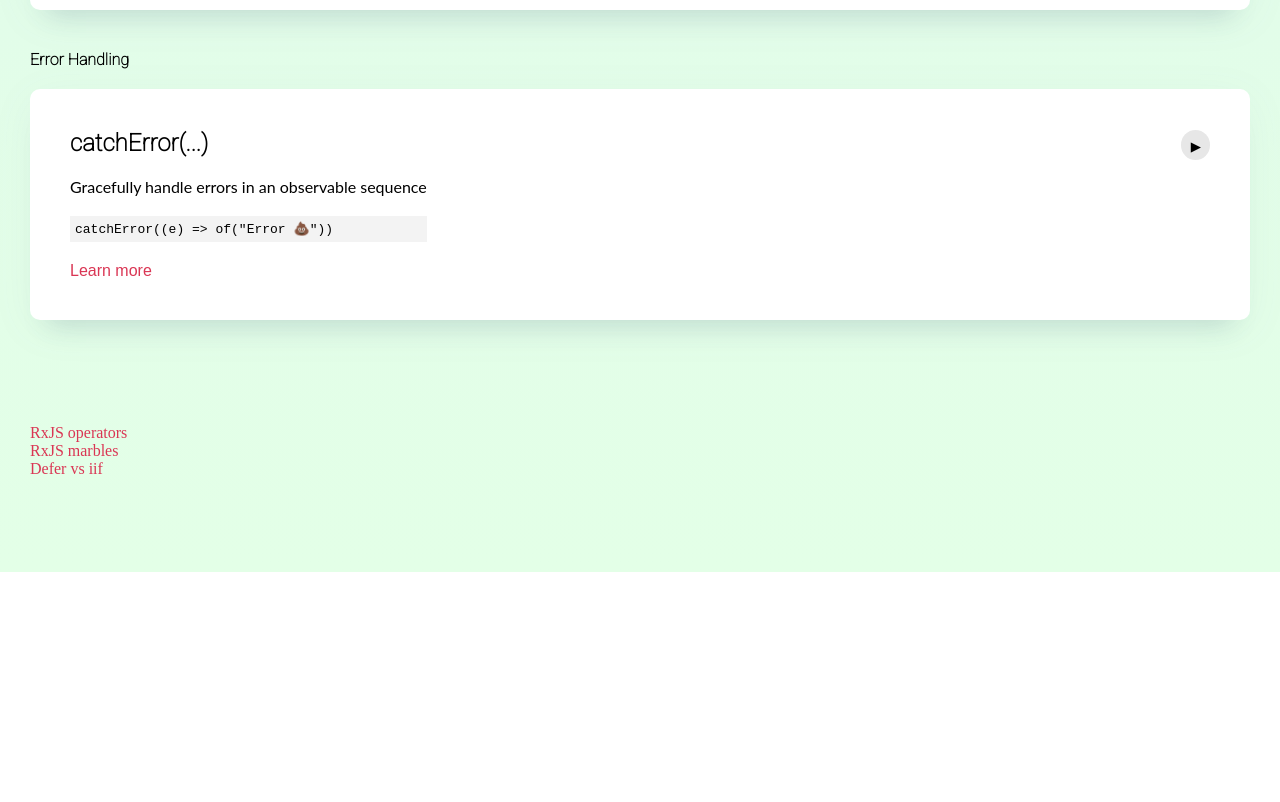
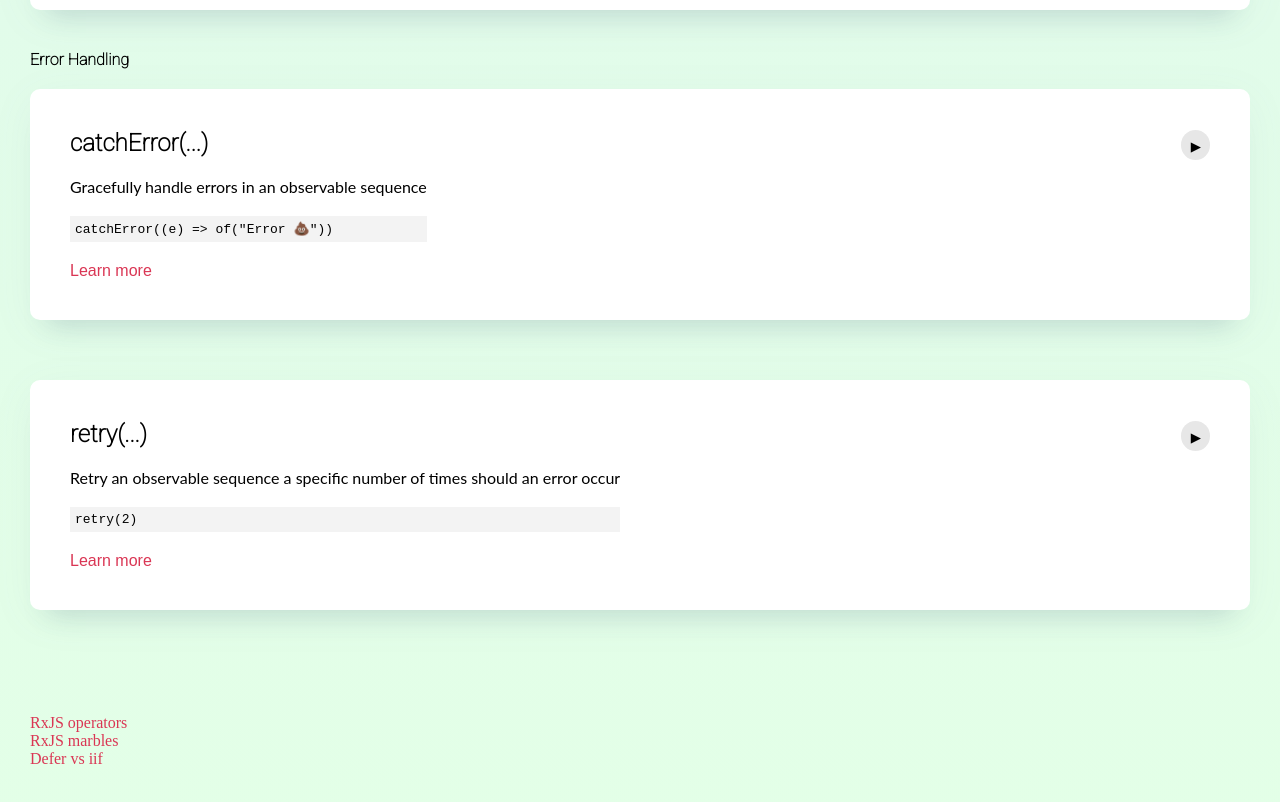
Before and after one commit to mo-sharif/angular-rxjs-operators, an Angular app: page / in a window 1280 px wide. Shown: the part 5877-6679 px from the top of the page. Before the commit the page ends 6449 px from the top, so only its background shows below. Built offline with nearby package versions, Linux system fonts and the light colour scheme; a web font is replaced by a local one.

Commit message:
2 files modified

```diff
--- a/src/app/app.component.ts
+++ b/src/app/app.component.ts
@@ -121,7 +121,15 @@ export class AppComponent {
       desc: "Gracefully handle errors in an observable sequence",
       name: "catchError(...)",
       link:
-        "https://www.learnrxjs.io/learn-rxjs/operators/combination/withlatestfrom",
+        "https://www.learnrxjs.io/learn-rxjs/operators/error_handling/catch",
+    },
+    {
+      action: () => this.dataService._retry(2),
+      code: `retry(2)`,
+      desc: "Retry an observable sequence a specific number of times should an error occur",
+      name: "retry(...)",
+      link:
+        "https://www.learnrxjs.io/learn-rxjs/operators/error_handling/retry",
     },
   ];
   constructor(public dataService: DataService) {}
--- a/src/app/data.service.ts
+++ b/src/app/data.service.ts
@@ -14,7 +14,7 @@ import {
   timer,
   concat,
   merge,
-throwError
+  throwError
 } from "rxjs";
 import {
   tap,
@@ -23,7 +23,9 @@ import {
   startWith,
   withLatestFrom,
   map,
-catchError
+  catchError,
+mergeMap,
+retry
 } from "rxjs/operators";
 
 @Injectable()
@@ -122,9 +124,26 @@ export default class DataService {
     this.handleResults(op);
   }
   _catchError(error) {
-    const observableWithError$ = of().pipe(throwError)
+    const observableWithError$ = of().pipe(throwError);
 
-    const op = observableWithError$.pipe(catchError(() => of(error)))
+    const op = observableWithError$.pipe(catchError(() => of(error)));
+    this.handleResults(op);
+  }
+
+  _retry(times) {
+    const interval$ = interval(500);
+
+    const op = interval$.pipe(
+      mergeMap(val => {
+        //throw error for demonstration
+        if (val > 2) {
+          return throwError("Error 💩");
+        }
+        return of(val);
+      }),
+      //retry 2 times on error
+      retry(times)
+    );
     this.handleResults(op);
   }
 
```
